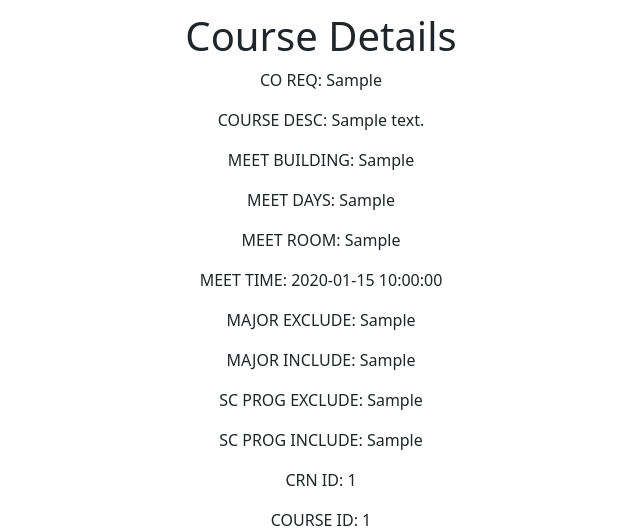
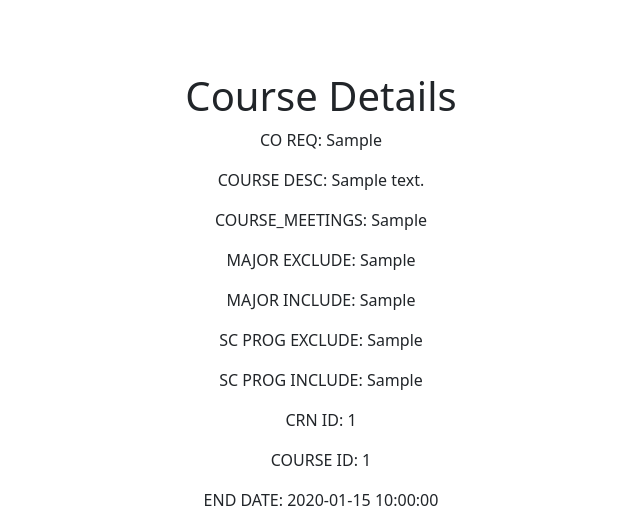
Before and after one commit to ShadowBearVR/Cypher-Ampersand, a Flask app: template server/templates/course-details.html in a window 1280 px wide. Shown: the part 56-586 px from the top of the page, without its empty margins (319-959 px from the left). Run offline with Flask 2, Linux system fonts and the light colour scheme; the template is opened without the code that fills it: most values are stand-ins (such as "Sample title", 1, 10 or a date in 2020); parts of the project's set-up code (start-up, migrations or seed data) failed here and were passed over; some libraries are stand-ins or nearby versions.

Commit message:
working with course details view and additional form parameters

```diff
--- a/server/src/app.py
+++ b/server/src/app.py
@@ -29,6 +29,9 @@ def index():
     levels_list = get_all_levels()
     part_of_term_codes_list = get_all_part_of_term_codes()
 
+    professors_list = get_all_professors()
+    credit_hours_list = get_all_credit_hours()
+
     context = {
         'server_time': server_time,
         'terms_list': terms_list,
@@ -36,6 +39,8 @@ def index():
         'attr_list': attr_list,
         'levels_list': levels_list,
         'part_of_term_codes_list': part_of_term_codes_list,
+        'professors_list': professors_list,
+        'credit_hours_list': credit_hours_list,
     }
 
     return render_template('index.html', context=context)
@@ -53,14 +58,27 @@ def results():
         level_selection = form_data['level_selection']
         status_selection = form_data['status_selection']
         part_of_term_selection = form_data['part_of_term_selection']
+        professor_selection = form_data['professor_selection']
+        credit_hours_selection = form_data['credit_hours_selection']
 
-        context = {
+        inputs = {
             'term_selection': term_selection,
             'subject_selection': subject_selection,
             'attr_selection': attr_selection,
             'level_selection': level_selection,
             'status_selection': status_selection,
-            'part_of_term_selection': part_of_term_selection
+            'part_of_term_selection': part_of_term_selection,
+            'professor_selection': professor_selection,
+            'credit_hours_selection': credit_hours_selection,
+        }
+
+        outputs = {
+            'test': "Hello World!"
+        }
+
+        context = {
+            'inputs': inputs,
+            'outputs': outputs
         }
 
         ## DO COMPLICATED LOGIC HERE
--- a/server/src/courselist_wrapper.py
+++ b/server/src/courselist_wrapper.py
@@ -114,10 +114,13 @@ def update_courselist_db(recreate_perm_tables=True):
         recreate_attributes_table(db)
         recreate_levels_table(db)
         recreate_part_of_term_codes_table(db)
+
+        recreate_professors_table(db)
+        recreate_credit_hours_table(db)
     else:
         print("did not recreate perm tables")
 
-## CREATE TABLE FUNCTIONS ##
+## CREATE TABLE DB FUNCTIONS ##
 
 def create_terms_table(db):
     print('create_terms_table')
@@ -236,7 +239,7 @@ def create_courses_table(db, term):
                 'TITLE': f'{title}'
             })
 
-## RECREATE TABLE FUNCTIONS ##
+## RECREATE TABLE DB FUNCTIONS ##
 
 def recreate_attributes_table(db):
     print('recreate_attributes_table')
@@ -295,7 +298,45 @@ def recreate_part_of_term_codes_table(db):
             'PART_TERM_DESC': f'{part_term_desc}'
         })
 
-## PER QUERY FUNCTIONS ##
+def recreate_professors_table(db):
+    print('recreate_professors_table')
+
+    # Clear Professors
+    professors_collection = db.collection('professors')
+    delete_collection(professors_collection)
+
+    # Repopulate Professors
+    professors_list = get_all_professors_from_courses()
+    for professor in professors_list:
+        prof_code = ''.join(filter(str.isalnum, professor))
+        prof_full_name = professor
+        doc_name = f'professor-{prof_code}'
+
+        professors_collection.document(doc_name).set({
+            'PROF_CODE': f'{prof_code}',
+            'PROF_FULL_NAME': f'{prof_full_name}'
+        })
+
+def recreate_credit_hours_table(db):
+    print('recreate_credit_hours_table')
+
+    # Clear Credit Hours
+    credit_hours_collection = db.collection('credit-hours')
+    delete_collection(credit_hours_collection)
+
+    # Repopulate Credit Hours
+    credit_hours_list = get_all_credit_hours_from_courses()
+    for credit_hours in credit_hours_list:
+        credit_hours_code = ''.join(filter(str.isalnum, credit_hours))
+        credit_hours_desc = credit_hours
+        doc_name = f'credit-hours-{credit_hours_code}'
+
+        credit_hours_collection.document(doc_name).set({
+            'CREDIT_HOURS_CODE': f'{credit_hours_code}',
+            'CREDIT_HOURS_DESC': f'{credit_hours_desc}'
+        })
+
+## PER QUERY FUNCTIONS ( DB / INTERNAL / External ) ##
 
 def get_and_update_course_details_table(db, term, crn):
 
@@ -316,29 +357,44 @@ def get_and_update_course_details_table(db, term, crn):
     co_req = course_details['COREQ']
     course_desc = course_details['COURSEDESC']
 
-    course_meet_building = course_details['CRSMEET']['building']
-    course_meet_days = course_details['CRSMEET']['days']
-    course_meet_room = course_details['CRSMEET']['room']
-    course_meet_time = course_details['CRSMEET']['time']
+    if (not course_details.get('CRSMEET')):
+        course_meetings = []
+    else:
+        course_meetings = []
 
-    if (course_details['MAJOR']['Exclude'] is None):
+        for course_meeting_details in course_details['CRSMEET']:
+            course_meet_building = course_meeting_details['building']
+            course_meet_days = course_meeting_details['days']
+            course_meet_room = course_meeting_details['room']
+            course_meet_time = course_meeting_details['time']
+
+            course_meeting = {
+                'course_meet_building': course_meet_building,
+                'course_meet_days': course_meet_days,
+                'course_meet_room': course_meet_room,
+                'course_meet_time': course_meet_time,
+            }
+
+            course_meetings.append(course_meeting)
+
+    if (not course_details.get('MAJOR') or course_details['MAJOR']['Exclude'] is None):
         major_exclude = []
     else:
         major_exclude = course_details['MAJOR']['Exclude'].split(', ')
 
-    if (course_details['MAJOR']['Include'] is None):
+    if (not course_details.get('MAJOR') or  course_details['MAJOR']['Include'] is None):
         major_include = []
     else:
         major_include = course_details['MAJOR']['Include'].split(', ')
 
     pre_req = course_details['PREREQ']
 
-    if (course_details['SCPROG']['Exclude'] is None):
+    if (not course_details.get('SCPROG') or  course_details['SCPROG']['Exclude'] is None):
         sc_prog_exclude = []
     else:
         sc_prog_exclude = course_details['SCPROG']['Exclude'].split(', ')
 
-    if (course_details['SCPROG']['Include'] is None):
+    if (not course_details.get('SCPROG') or course_details['SCPROG']['Include'] is None):
         sc_prog_include = []
     else:
         sc_prog_include = course_details['SCPROG']['Include'].split(', ')
@@ -356,10 +412,7 @@ def get_and_update_course_details_table(db, term, crn):
     course_details_doc_dict = {
         'CO_REQ': f'{co_req}',
         'COURSE_DESC': f'{course_desc}',
-        'MEET_BUILDING': f'{course_meet_building}',
-        'MEET_DAYS': f'{course_meet_days}',
-        'MEET_ROOM': f'{course_meet_room}',
-        'MEET_TIME': f'{course_meet_time}',
+        'COURSE_MEETINGS': course_meetings,
         'MAJOR_EXCLUDE': major_exclude,
         'MAJOR_INCLUDE': major_include,
         'PRE_REQ': f'{pre_req}',
@@ -470,7 +523,57 @@ def get_all_part_of_term_codes_from_courses():
 
     return part_of_codes_list
 
-## EXTERNAL FUNCTIONS ##
+def get_all_professors_from_courses():
+
+    db = firestore.client()
+    term_dicts = get_all_terms()
+
+    professors_list = []
+
+    for term_dict in term_dicts:
+        term = term_dict['TERM_CODE']
+        courses_table_name = f'courses-{term}'
+
+        collection = db.collection(courses_table_name)
+        courses_docs = collection.get()
+
+        for course_doc in courses_docs:
+            course_professor = course_doc.to_dict()["INSTRUCTOR"]
+            professors_list.append(course_professor)
+
+    professors_set = set(professors_list)
+    professors_list = list(professors_set)
+
+    professors_list.sort()
+
+    return professors_list
+
+def get_all_credit_hours_from_courses():
+
+    db = firestore.client()
+    term_dicts = get_all_terms()
+
+    credit_hours_list = []
+
+    for term_dict in term_dicts:
+        term = term_dict['TERM_CODE']
+        courses_table_name = f'courses-{term}'
+
+        collection = db.collection(courses_table_name)
+        courses_docs = collection.get()
+
+        for course_doc in courses_docs:
+            credit_hours = course_doc.to_dict()["CREDIT_HRS"]
+            credit_hours_list.append(credit_hours)
+
+    credit_hours_set = set(credit_hours_list)
+    credit_hours_list = list(credit_hours_set)
+
+    credit_hours_list.sort()
+
+    return credit_hours_list
+
+## EXTERNAL LIST FUNCTIONS ##
 
 def get_all_terms():
     db = firestore.client()
@@ -563,6 +666,38 @@ def get_all_part_of_term_codes():
 
     return part_of_term_codes_dicts
 
+def get_all_professors():
+
+    db = firestore.client()
+    collection = db.collection('professors')
+
+    professors_docs = collection.get()
+
+    professors_dict = []
+
+    for professor_doc in professors_docs:
+        professor_dict = professor_doc.to_dict()
+        professors_dict.append(professor_dict)
+
+    return professors_dict
+
+def get_all_credit_hours():
+
+    db = firestore.client()
+    collection = db.collection('credit-hours')
+
+    credit_hours_docs = collection.get()
+
+    credit_hours_dict = []
+
+    for credit_hour_doc in credit_hours_docs:
+        credit_hour_dict = credit_hour_doc.to_dict()
+        credit_hours_dict.append(credit_hour_dict)
+
+    return credit_hours_dict
+
+## EXTERNAL FUNCTIONS ##
+
 def get_course_details(term, crn):
 
     db = firestore.client()
--- a/server/templates/course-details.html
+++ b/server/templates/course-details.html
@@ -13,24 +13,21 @@
                 <div class="col-12 text-center d-flex align-items-center justify-content-center">
                     <div>
                         <h1>Course Details</h1>
-                        <p>CO REQ: {{ context.coure_details['CO_REQ'] }} </p>
-                        <p>COURSE DESC: {{ context.coure_details['COURSE_DESC'] }} </p>
-                        <p>MEET BUILDING: {{ context.coure_details['MEET_BUILDING'] }} </p>
-                        <p>MEET DAYS: {{ context.coure_details['MEET_DAYS'] }} </p>
-                        <p>MEET ROOM: {{ context.coure_details['MEET_ROOM'] }} </p>
-                        <p>MEET TIME: {{ context.coure_details['MEET_TIME'] }} </p>
-                        <p>MAJOR EXCLUDE: {{ context.coure_details['MAJOR_EXCLUDE'] }} </p>
-                        <p>MAJOR INCLUDE: {{ context.coure_details['MAJOR_INCLUDE'] }} </p>
-                        <p>SC PROG EXCLUDE: {{ context.coure_details['SC_PROG_EXCLUDE'] }} </p>
-                        <p>SC PROG INCLUDE: {{ context.coure_details['SC_PROG_INCLUDE'] }} </p>
-                        <p>CRN ID: {{ context.coure_details['CRN_ID'] }} </p>
-                        <p>COURSE ID: {{ context.coure_details['COURSE_ID'] }} </p>
-                        <p>END DATE: {{ context.coure_details['END_DATE'] }} </p>
-                        <p>START DATE: {{ context.coure_details['START_DATE'] }} </p>
-                        <p>SUBJECT CODE: {{ context.coure_details['SUBJECT_CODE'] }} </p>
-                        <p>TERM CODE: {{ context.coure_details['TERM_CODE'] }} </p>
-                        <p>WAIT AVAIL: {{ context.coure_details['WAIT_AVAIL'] }} </p>
-                        <p>WAIT CAPACITY: {{ context.coure_details['WAIT_CAPACITY'] }} </p>
+                        <p>CO REQ: {{ context.course_details['CO_REQ'] }} </p>
+                        <p>COURSE DESC: {{ context.course_details['COURSE_DESC'] }} </p>
+                        <p>COURSE_MEETINGS: {{ context.course_details['COURSE_MEETINGS'] }} </p>
+                        <p>MAJOR EXCLUDE: {{ context.course_details['MAJOR_EXCLUDE'] }} </p>
+                        <p>MAJOR INCLUDE: {{ context.course_details['MAJOR_INCLUDE'] }} </p>
+                        <p>SC PROG EXCLUDE: {{ context.course_details['SC_PROG_EXCLUDE'] }} </p>
+                        <p>SC PROG INCLUDE: {{ context.course_details['SC_PROG_INCLUDE'] }} </p>
+                        <p>CRN ID: {{ context.course_details['CRN_ID'] }} </p>
+                        <p>COURSE ID: {{ context.course_details['COURSE_ID'] }} </p>
+                        <p>END DATE: {{ context.course_details['END_DATE'] }} </p>
+                        <p>START DATE: {{ context.course_details['START_DATE'] }} </p>
+                        <p>SUBJECT CODE: {{ context.course_details['SUBJECT_CODE'] }} </p>
+                        <p>TERM CODE: {{ context.course_details['TERM_CODE'] }} </p>
+                        <p>WAIT AVAIL: {{ context.course_details['WAIT_AVAIL'] }} </p>
+                        <p>WAIT CAPACITY: {{ context.course_details['WAIT_CAPACITY'] }} </p>
                     </div>
                 </div>
             </div>
```
Also changed, not shown: server/templates/index.html (+34 -7 lines), server/templates/results.html (+12 -6 lines).
